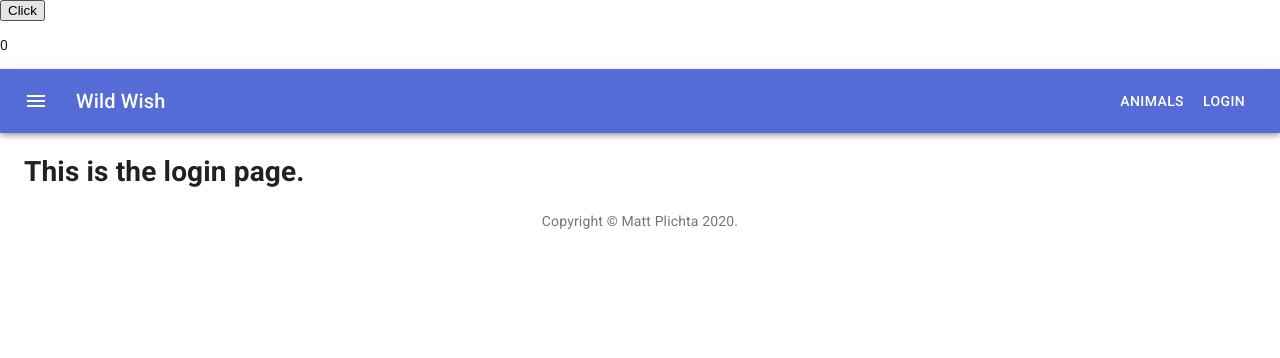
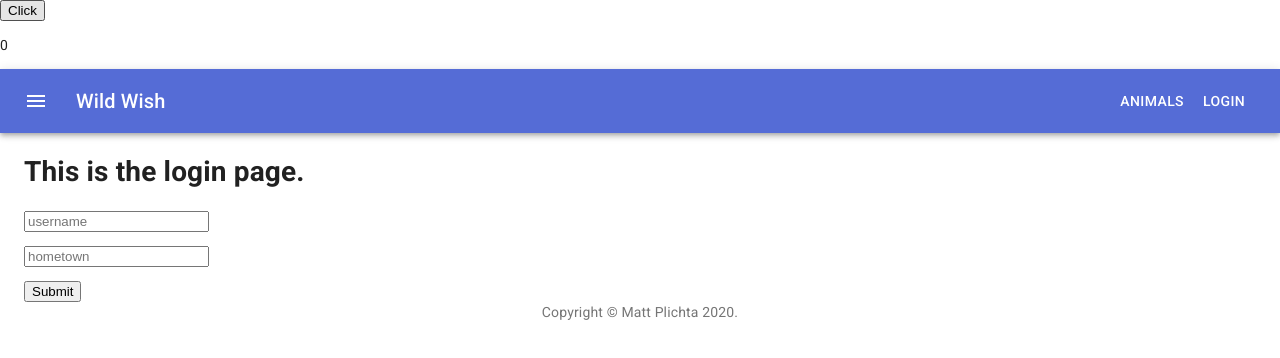
Before and after one commit to wolfmathias/wildwish-react-mui, a React (Create React App) app: page /login in a window 1280 px wide. Shown: the top 358 px of the page. Built offline with nearby package versions, Linux system fonts and the light colour scheme.

Commit message:
created input mockup

```diff
--- a/src/components/Login.js
+++ b/src/components/Login.js
@@ -1,7 +1,43 @@
-import React from 'react';
+import React, { Component } from 'react';
+import { connect } from 'react-redux';
 
-export default function Login() {
-    return (
-        <h1>This is the login page.</h1>
-    )
+class Login extends Component {
+
+    handleInputChange = (event) => {
+        this.setState({
+            [event.target.id]: event.target.value
+        });
+    }
+
+    handleOnSubmit = (event) => {
+        event.preventDefault();
+        this.props.dispatch({type: 'ADD_USER', user: this.state})
+    }
+
+    render() {
+        return(
+            <form onSubmit={this.handleOnSubmit}>
+            <h1>This is the login page.</h1>
+            <p>
+                <input
+                type="text"
+                id="username"
+                onChange={this.handleInputChange}
+                placeholder="username"
+                />
+            </p>
+            <p>
+                <input
+                type="text"
+                id="hometown"
+                onChange={this.handleInputChange}
+                placeholder="hometown"
+                />
+            </p>
+            <input type="submit" />
+            </form>
+        )
+    }
 }
+
+export default connect()(Login);
```
